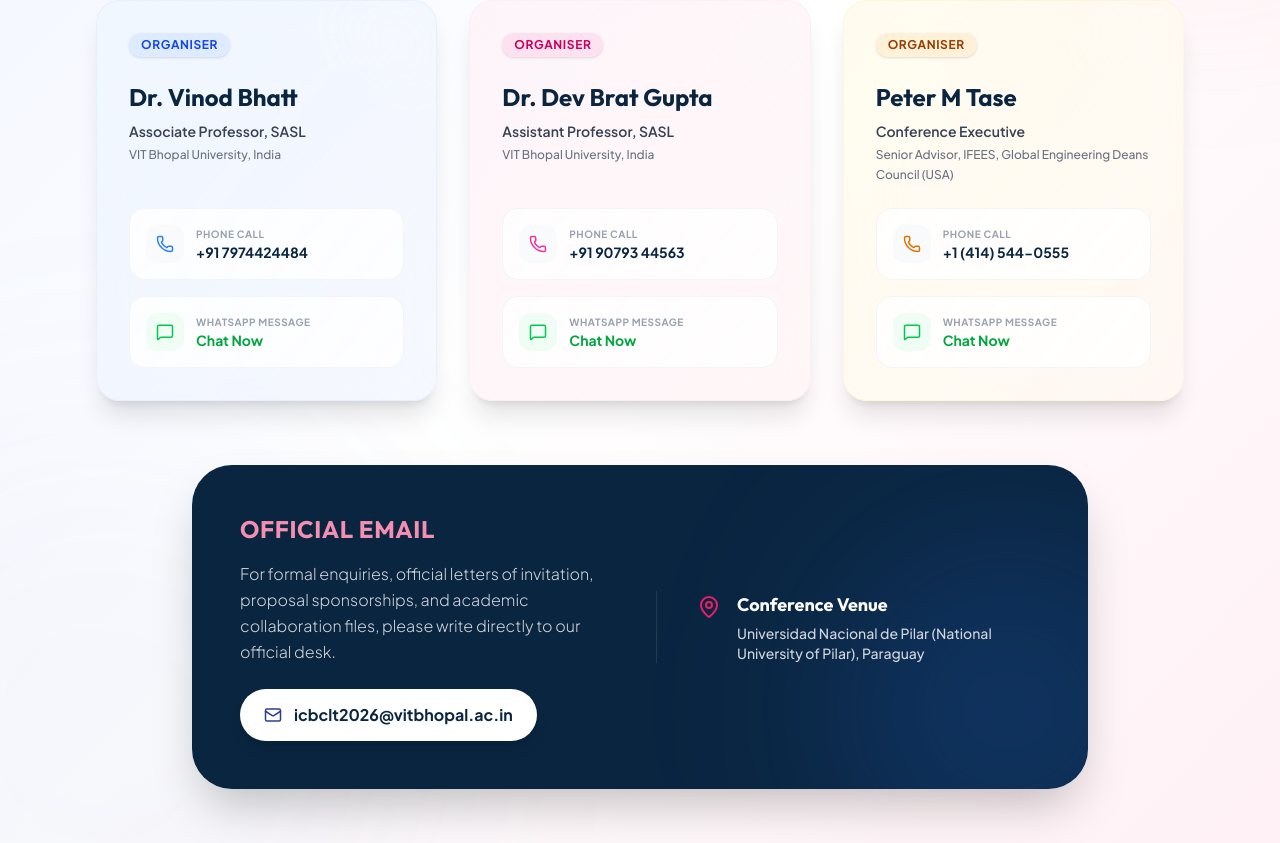
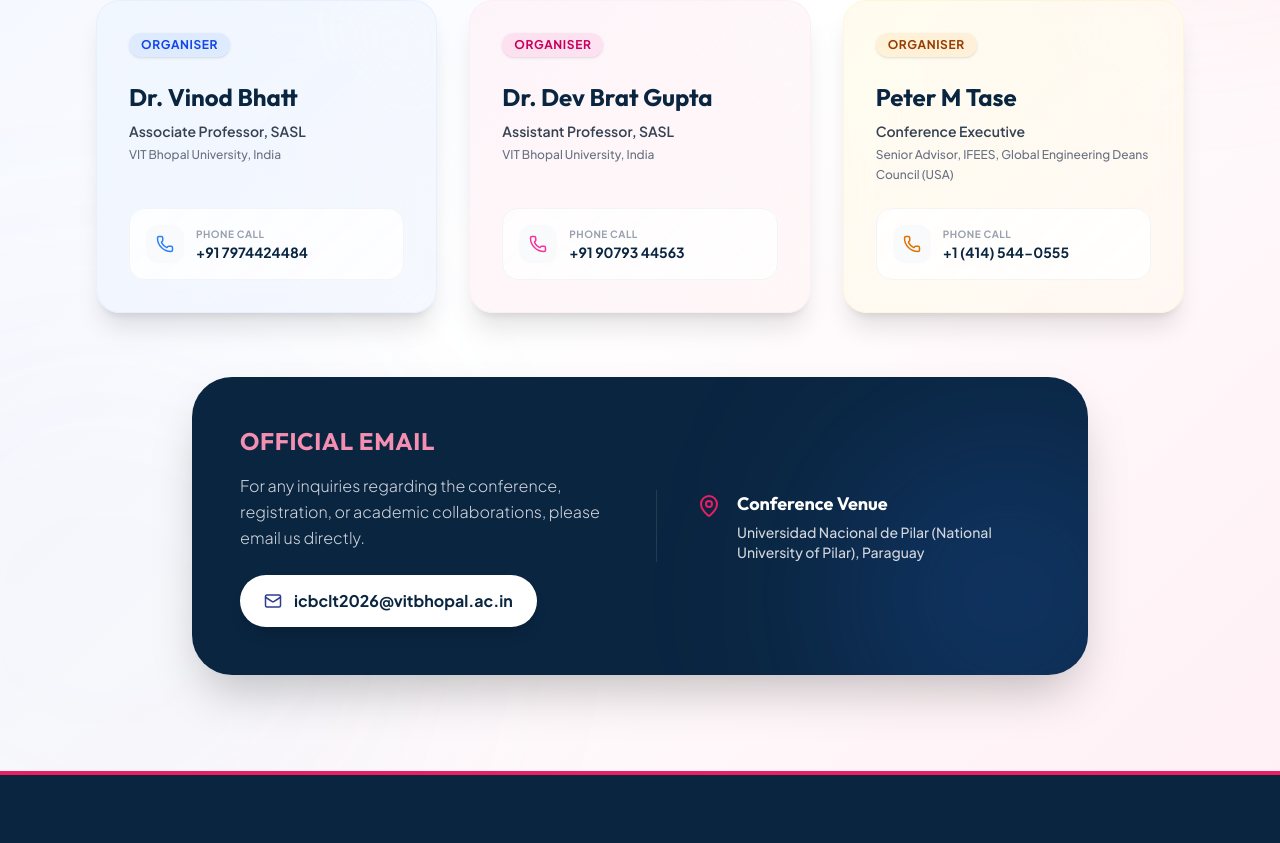
Before and after one commit to pratyush-dubey08/icbclt26-main, a Next.js app: page /contact in a window 1280 px wide. Shown: the part 437-1280 px from the top of the page. Built offline with nearby package versions, Linux system fonts and the light colour scheme.

Commit message:
Update website changes

```diff
--- a/src/app/call-for-papers/page.tsx
+++ b/src/app/call-for-papers/page.tsx
@@ -65,7 +65,7 @@
             <div className="bg-gradient-to-br from-[var(--color-brand-blue)] to-indigo-600 p-4 rounded-2xl text-white shadow-lg">
               <CalendarDays size={32} />
             </div>
-            <h2 className="text-3xl font-bold text-[#0a2540]">Things to remember:-</h2>
+            <h2 className="text-3xl font-bold text-[#0a2540]">Things to remember</h2>
           </div>
 
           <motion.div variants={staggerContainer} initial="initial" whileInView="whileInView" className="space-y-6">
--- a/src/app/contact/page.tsx
+++ b/src/app/contact/page.tsx
@@ -137,21 +137,6 @@
                     <p className="text-sm font-bold text-[#0a2540]">{contact.phone}</p>
                   </div>
                 </a>
-
-                <a
-                  href={`https://wa.me/${contact.rawPhone.replace('+', '')}`}
-                  target="_blank"
-                  rel="noopener noreferrer"
-                  className="flex items-center space-x-3 p-4 bg-white/80 rounded-2xl border border-gray-100 hover:bg-white hover:shadow-md transition-all group/btn"
-                >
-                  <div className="p-2.5 rounded-xl bg-green-50 text-green-500 group-hover/btn:scale-110 transition-transform">
-                    <MessageSquare size={18} />
-                  </div>
-                  <div>
-                    <p className="text-[10px] uppercase font-bold text-gray-400 tracking-wider">WhatsApp Message</p>
-                    <p className="text-sm font-bold text-green-600">Chat Now</p>
-                  </div>
-                </a>
               </div>
             </motion.div>
           ))}
@@ -172,7 +157,7 @@
             <div>
               <h3 className="text-2xl font-bold text-[var(--color-brand-gold-light)] mb-4 uppercase tracking-wide">Official Email</h3>
               <p className="text-gray-300 leading-relaxed mb-6 font-light text-base">
-                For formal enquiries, official letters of invitation, proposal sponsorships, and academic collaboration files, please write directly to our official desk.
+                For any inquiries regarding the conference, registration, or academic collaborations, please email us directly.
               </p>
               <a
                 href="mailto:icbclt2026@vitbhopal.ac.in"
--- a/src/app/page.tsx
+++ b/src/app/page.tsx
@@ -310,7 +310,7 @@
                 "To encourage interdisciplinary research across business, economics, humanities, international studies and technology",
                 "To provide a platform for knowledge sharing between academia and industry",
                 "To promote cross-cultural understanding in global organizational contexts",
-                "Provide an International Forum in support of India - Paraguay partnership on: agricultural engineering, soil treatment, international commerce, sustainable livestock grazing, conservation of fresh water resources in the Department of Ñeembucú and promote bilateral economic diplomacy. Develop Cultural Diplomacy Projects that benefit Eurasia and Latin America."
+                "Promote an India–Paraguay forum on agriculture, trade, water conservation, sustainable grazing, and economic diplomacy, while fostering Eurasia–Latin America cultural ties."
               ].map((objective, idx) => (
                 <motion.li
                   variants={fadeInUp}
@@ -682,8 +682,8 @@
                 "Prof.Gajendra K. Vishwakarma, Associate Professor, Statistics, Department of Mathematics & Computing, Indian Institute of Technology (ISM) Dhanbad, India",
                 "Prof. (Dr.) Akash Saxena, Professor, School of Engineering and Technology, Central University of Haryana, Haryana, India",
                 "Sangeeta Menon, Publishing Leader, Journal Portfolio Growth & Indexing Strategy, South Asia Market Expansion, Ex-Elsevier, Wiley, Taylor & Francis",
-                "Saad Ahmed",
-                "Mukti Upadhayay",
+                "Dr. Shad Ahmad Khan, Associate Professor, American University of Phnom Penh, Cambodia, Dedicated Campus Colleague, University of Arizona, USA",
+                "Dr. Mukti Upadhyay, Associate Professor, Department of English Language and Literature, Shaqra University, Ministry of Education, Kingdom of Saudi Arabia",
                 "Professor Mushtak Al-Atabi, CEO, Heriot-Watt University, Malaysia; Honorary Chair, School of Mechanical Engineering, University of Birmingham (UK), Editor-in-Chief, Journal of Engineering Science & Technology.",
                 "The Honorable Luis Adolfo Chamorro, Entrepreneur, Globally Renowned Public Speaker, Environmentalist and Pilot.",
                 "The Honorable Professor Rodolfo Grau Brizuela, President, ARP San Pedro; Dean, Faculty of Agricultural Engineering, Rural University, Paraguay",
```
